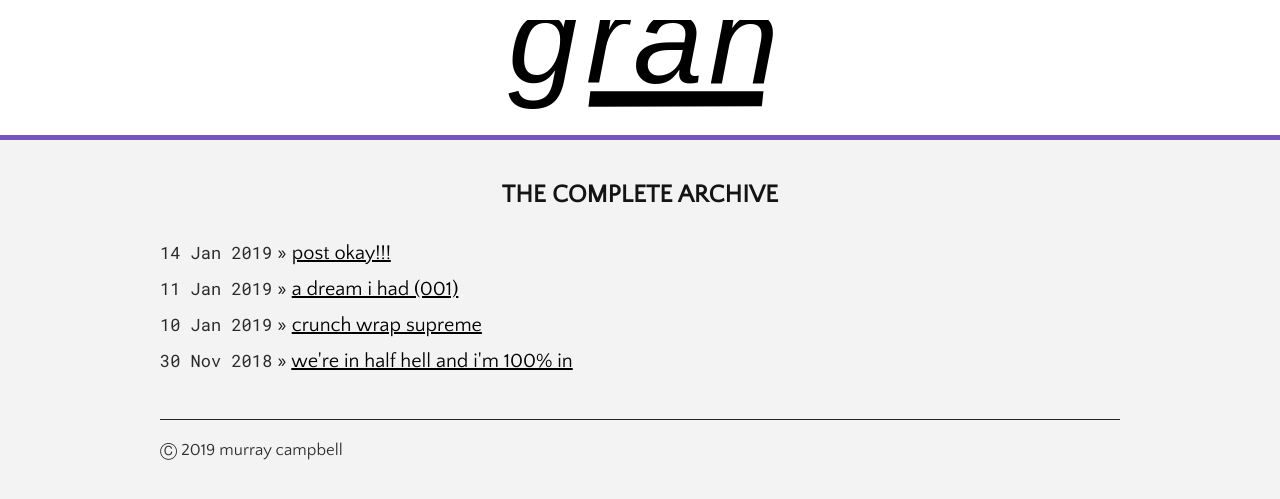
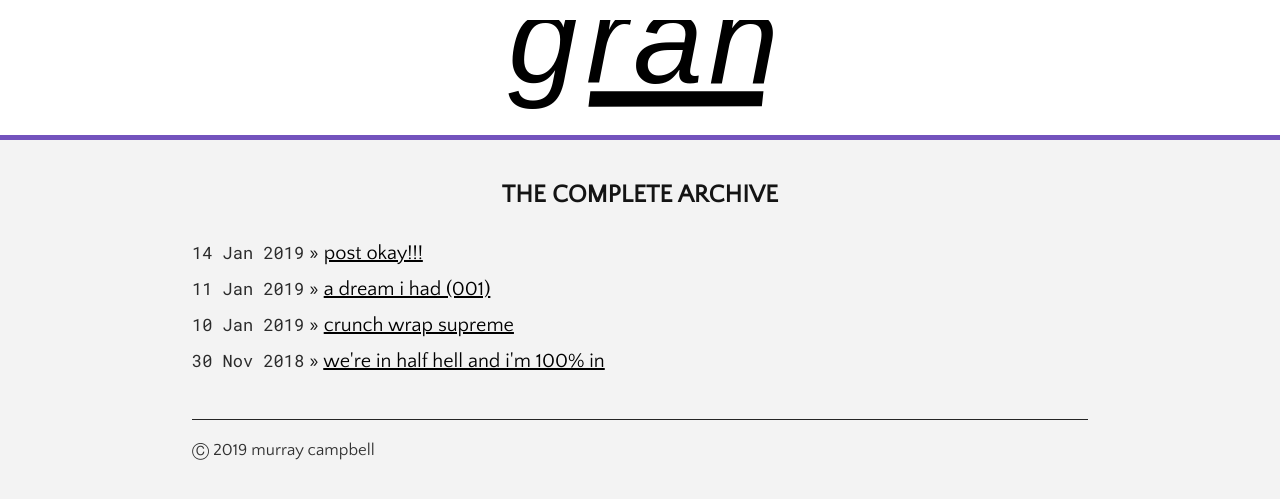
Before and after one commit to campmara/gran, a Jekyll site: the page built from index.html, in a window 1280 px wide. Shown: the top 499 px of the page. Built offline with Jekyll 4.4.1, drawn with Linux system fonts in a browser that asks for light colours.

Commit message:
Update screen.css

```diff
--- a/assets/css/screen.css
+++ b/assets/css/screen.css
@@ -93,7 +93,7 @@ ul.posts {
 .site {
   font-size: 125%;
   text-align: left;
-  width: 75vw;
+  width: 70vw;
   margin: auto auto 2em auto;
   line-height: 1.5em;
 }
```
